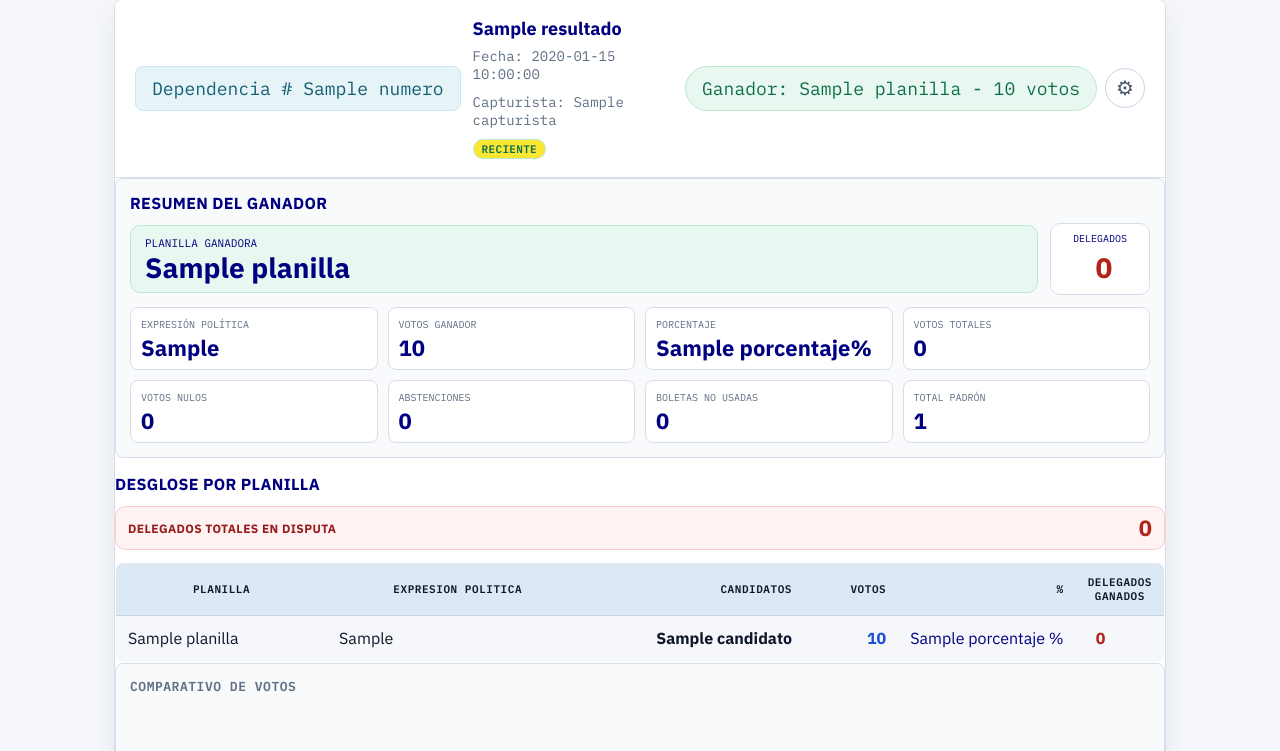
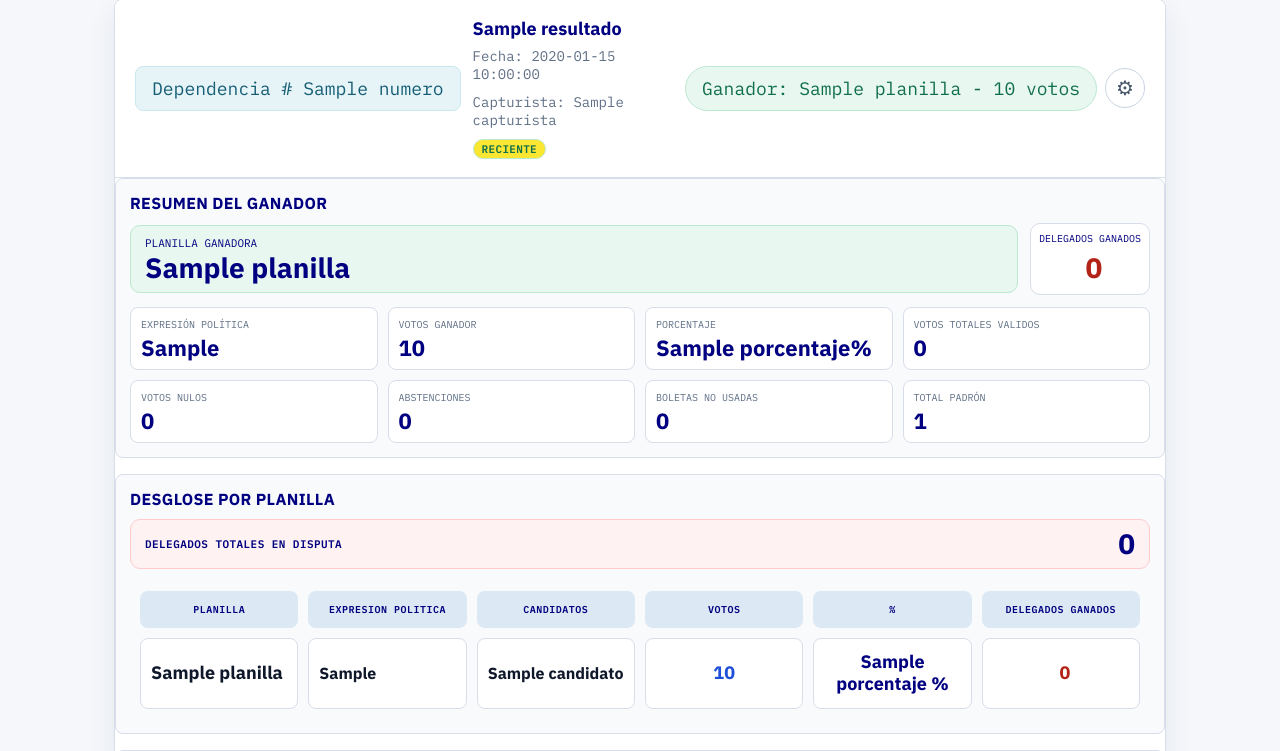
Before and after one commit to sedas14Q/resultadoscgr, a Flask app: template templates/index.html in a window 1280 px wide. Shown: the part 373-1124 px from the top of the page. Run offline with Flask 3, Linux system fonts and the light colour scheme; the template is opened without the code that fills it: most values are stand-ins (such as "Sample title", 1, 10 or a date in 2020); a map, chart or similar area stays blank; some libraries are stand-ins or nearby versions.

Commit message:
Actualizacion

```diff
--- a/static/css/dashboard.css
+++ b/static/css/dashboard.css
@@ -362,103 +362,156 @@
             color: var(--text);
 }
 
-        .candidates-section h3 {
-            margin: 0 0 12px;
-            font-size: 16px;
-            line-height: 1.3;
-            color: var(--text);
-            text-transform: uppercase;
-            letter-spacing: .02em;
-}
-        .delegados-total-banner {
-            display: flex;
-            align-items: center;
-            justify-content: space-between;
-            gap: 12px;
-            margin: 8px 0 12px;
-            padding: 10px 12px;
-            border-radius: 10px;
-            border: 1px solid #fecaca;
-            background: #fef2f2;
+/* ===== DESGLOSE POR PLANILLA ===== */
+
+.candidates-section{
+    border:1px solid var(--border);
+    border-radius:var(--radius);
+    background:var(--surface-soft);
+    padding:14px;
+    margin-bottom:16px;
 }
 
-        .delegados-total-label {
-            font-weight: 700;
-            color: #991b1b;
-            text-transform: uppercase;
-            letter-spacing: .4px;
-            font-size: 12px;
+.candidates-section h3{
+    margin-bottom:10px;
+    font-size:16px;
+    text-transform:uppercase;
+    letter-spacing:.02em;
 }
 
-        .delegados-total-value {
-            color: #b42318;
-            font-weight: 800;
-            font-size: 22px;
-            line-height: 1;
+
+/* banner */
+
+.delegados-total-banner{
+    display:flex;
+    justify-content:space-between;
+    align-items:center;
+    gap:12px;
+    margin-bottom:12px;
+    padding:10px 14px;
+    border-radius:10px;
+    border:1px solid #fecaca;
+    background:#fef2f2;
 }
 
-        .candidates-table {
-            width: 100%;
-            border-collapse: collapse;
-            font-size: 16px;
-            table-layout: auto;
-            border: 1px solid #d4deea;
-            border-radius: 8px;
-            overflow: hidden;
+.delegados-total-label{
+    font-size:11px;
+    font-family:var(--font-mono);
+    text-transform:uppercase;
+    font-weight:700;
+    letter-spacing:.04em;
 }
 
-        .candidates-table th {
-            text-align: center;
-            font-family: var(--font-mono);
-            font-size: 11px;
-            letter-spacing: .05em;
-            color: #0f172a;
-            text-transform: uppercase;
-            padding: 12px 12px;
-            border-bottom: 1px solid #c7d2e2;
-            background: #dce8f3;
+.delegados-total-value{
+    font-size:28px;
+    font-weight:800;
+    line-height:1;
 }
 
-        .candidates-table th:nth-child(1),
-        .candidates-table td:nth-child(1) {
-            width: 24%;
+
+/* tabla */
+
+.candidates-table{
+    width:100%;
+    border-collapse:separate;
+    border-spacing:10px;
+    border:none;
+    font-size:15px;
+    table-layout:fixed;
 }
 
-        .candidates-table th:nth-child(2),
-        .candidates-table td:nth-child(2) {
-            width: 30%;
+
+/* header */
+
+.candidates-table th{
+    background:#dce8f3;
+    border:none;
+    border-radius:8px;
+    padding:12px 10px;
+    font-family:var(--font-mono);
+    font-size:10px;
+    text-transform:uppercase;
+    letter-spacing:.05em;
 }
 
-        .candidates-table th:nth-child(3),
-        .candidates-table td:nth-child(3) {
-            text-align: right;
-            width: 24%;
+
+/* cards */
+
+.candidates-table td{
+    background:#ffffff;
+    border:1px solid var(--border);
+    border-radius:8px;
+    padding:12px 10px;
+    line-height:1.25;
+    vertical-align:middle;
 }
 
-        .candidates-table th:nth-child(4),
-        .candidates-table td:nth-child(4) {
-            text-align: right;
-            width: 10%;
-            white-space: nowrap;
+
+/* hover */
+
+.candidates-table tbody tr:hover td{
+    transform:translateY(-1px);
+    box-shadow:0 4px 10px rgba(20,33,61,.05);
 }
 
-        .candidates-table th:nth-child(5),
-        .candidates-table td:nth-child(5) {
-            text-align: right;
-            width: 12%;
-            white-space: nowrap;
+
+/* columnas */
+
+.candidates-table td:nth-child(1){
+    font-size:18px;
+    font-weight:700;
 }
 
-        .candidates-table td {
-            padding: 12px;
-            border-bottom: 1px solid #d6dfeb;
-            color: var(--text);
-            vertical-align: top;
-            line-height: 1.35;
-            background: #f5f7fa;
+.candidates-table td:nth-child(2){
+    font-size:16px;
+    font-weight:700;
 }
 
-        .candidates-table tbody tr:hover td { background: #edf5ff; }
+.candidates-table td:nth-child(3){
+    font-size:16px;
+    font-weight:700;
+}
+
+.candidates-table td:nth-child(4),
+.candidates-table td:nth-child(5),
+.candidates-table td:nth-child(6){
+    text-align:center;
+    font-size:18px;
+    font-weight:800;
+}
+
+
+/* móvil */
+
+@media (max-width:768px){
+
+    .delegados-total-banner{
+        flex-direction:column;
+        align-items:flex-start;
+    }
+
+    .delegados-total-value{
+        font-size:20px;
+    }
+
+    .candidates-table{
+        min-width:760px;
+        border-spacing:6px;
+    }
+
+    .candidates-table td{
+        padding:8px;
+    }
+
+    .candidates-table td:nth-child(1),
+    .candidates-table td:nth-child(2),
+    .candidates-table td:nth-child(3),
+    .candidates-table td:nth-child(4),
+    .candidates-table td:nth-child(5),
+    .candidates-table td:nth-child(6){
+        font-size:13px;
+    }
+}
 
         .candidates-table tbody tr td:nth-child(3),
         .candidates-table tbody tr td:nth-child(4) {
--- a/templates/index.html
+++ b/templates/index.html
@@ -114,7 +114,7 @@
         <div class="winner-side">
 
             <span class="winner-mini-label">
-                Delegados
+                Delegados Ganados
             </span>
 
             <span class="winner-mini-value delegados-inline-red">
@@ -156,7 +156,7 @@
         </div>
 
         <div class="winner-stat-box">
-            <span>Votos totales</span>
+            <span>Votos totales validos</span>
             <strong>
                 {{ r.resumen.votos_totales | default(0, true) }}
             </strong>
```
Lines whose indentation alone changed are shown as unchanged.
